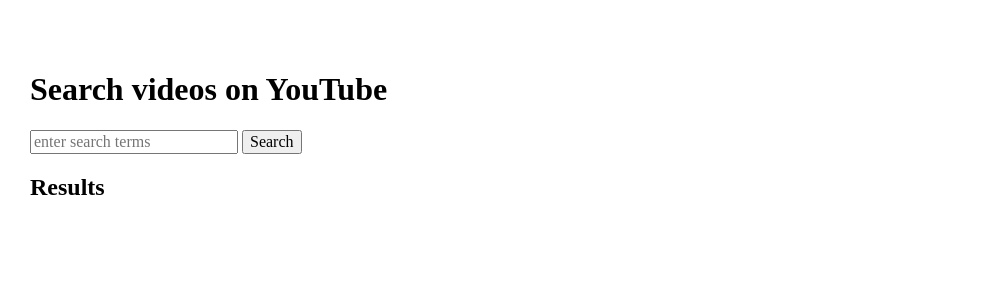
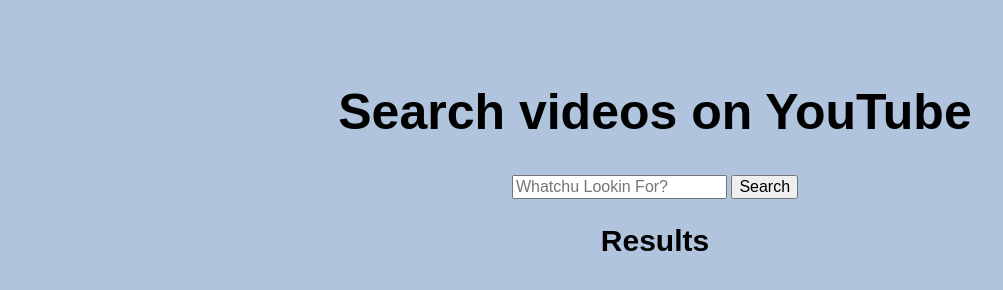
Before and after one commit to liseferguson/ThinkfulTube, a plain HTML site: page index.html in a window 1280 px wide. Shown: the whole page, without its empty margins (0-1003 px from the left). Drawn offline with nearby package versions, Linux system fonts and the light colour scheme; a web font is replaced by a local one.

Commit message:
added styling

```diff
--- a/index.css
+++ b/index.css
@@ -1,4 +1,36 @@
+*{
+  box-sizing: border-box;
+}
+
 body {
   padding-top: 50px;
   padding-left: 30px;
+  background-color: LightSteelBlue;
+  font-family: 'Sunflower', sans-serif;
 }
+
+h1 {
+	text-align: center;
+	font-size: 50px;
+}
+
+h2 {
+	text-align: center;
+	font-size: 30px;
+}
+
+.js-search-form {
+	text-align: center;
+}
+
+button {
+	cursor: pointer;
+}
+
+button:hover {
+	background-color: yellow;
+}
+
+.js-result-name, .js-video-author {
+	display: inline-block;
+}
--- a/index.html
+++ b/index.html
@@ -15,18 +15,22 @@
           integrity="sha256-hwg4gsxgFZhOsEEamdOYGBf13FyQuiTwlAQgxVSNgt4="
           crossorigin="anonymous"></script>
     <link href="index.css" rel="stylesheet" type="text/css" />
+    <!-- fonts -->
+    <link href="https://fonts.googleapis.com/css?family=Sunflower:300" rel="stylesheet">
   </head>
   <body>
-    <main>
+    <main role="main">
+    <div class="container">
       <h1>Search videos on YouTube</h1>
           <form action="#" class="js-search-form">
             <label for="query"></label>
-            <input type="text" class="js-query" placeholder="enter search terms">
+            <input type="text" class="js-query" placeholder="Whatchu Lookin For?">
             <button type="submit" role="button">Search</button>
           </form>
           <h2>Results</h2>
           <div class="js-search-results">
           </div>
+     </div>
     </main>
     <script src="index.js"></script>
   </body>
--- a/index.js
+++ b/index.js
@@ -2,11 +2,12 @@
 const YOUTUBE_SEARCH_URL = 'https://www.googleapis.com/youtube/v3/search';
 
 //this function gets data from the YouTube API. We pass as parameters of .getJSON: our endpoint URL, query object, and a callback which will create divs representing each result
+//ajax method was used instead of getJSON becuase ajax gives coder more control over configuration
 function getDataFromApi(searchTerm, callback) {
   const settings = {
     url: YOUTUBE_SEARCH_URL,
     data: {
-     q: `${searchTerm} in: name`,
+     q: `${searchTerm} in:name`,
       part: 'snippet',
       key: 'AIzaSyAKzTbFtHT2upbhqWjy_OVYBzTZhmgx48Y',
       per_page: 15
@@ -19,7 +20,9 @@ function getDataFromApi(searchTerm, callback) {
 $.ajax(settings);
 }
 
-//this function renders the results of the search including the video title, source, and number of views
+//this function renders the results of the search including the video title and source via html template. The concatonated link in the href makes the uniqie youtube address per each result.
+//target="_blank" allows the clicked link to open in a new tab instead of the current one
+//the <a> tage in the image div makes the image (thumbnail) clickable, and takes the user to that YouTube page in a new tab
 function renderResult(result){
   return `
     <div>
@@ -27,23 +30,20 @@ function renderResult(result){
       <a class="js-result-name" href="https://www.youtube.com/watch?v=${result.id.videoId}" target="_blank">${result.snippet.title}</a> by
       <a class="js-video-author" href="https://www.youtube.com/channel/${result.snippet.channelId}" target="_blank">${result.snippet.channelTitle}</a></h2>
       <div class="image">
-        <input type="image" src="${result.snippet.thumbnails.default.url}" role="button" alt="video thumbnail">
-      </div>
+        <a href="https://www.youtube.com/watch?v=${result.id.videoId}" target="_blank"><input type="image" class="thumbnail" src="${result.snippet.thumbnails.default.url}" role="button" alt="video thumbnail">
+      </a>
     </div>
   `;
 }
 
+
+//get a better idea of what this does
 function displayYouTubeSearchData(data) {
   const results = data.items.map((item, index) => renderResult(item));
   $('.js-search-results').html(results);
 }
 
-//this event listener listens for user to click on thumbnail, then takes them to the video link
-//$(function(){
-//  $(.image).click(function(event){
-
- // })
-//})
+//get a better idea of what this does
 
 function watchSubmit() {
   $('.js-search-form').submit(event => {
@@ -56,4 +56,6 @@ function watchSubmit() {
   });
 }
 
+//callback function
+
 $(watchSubmit);
```
